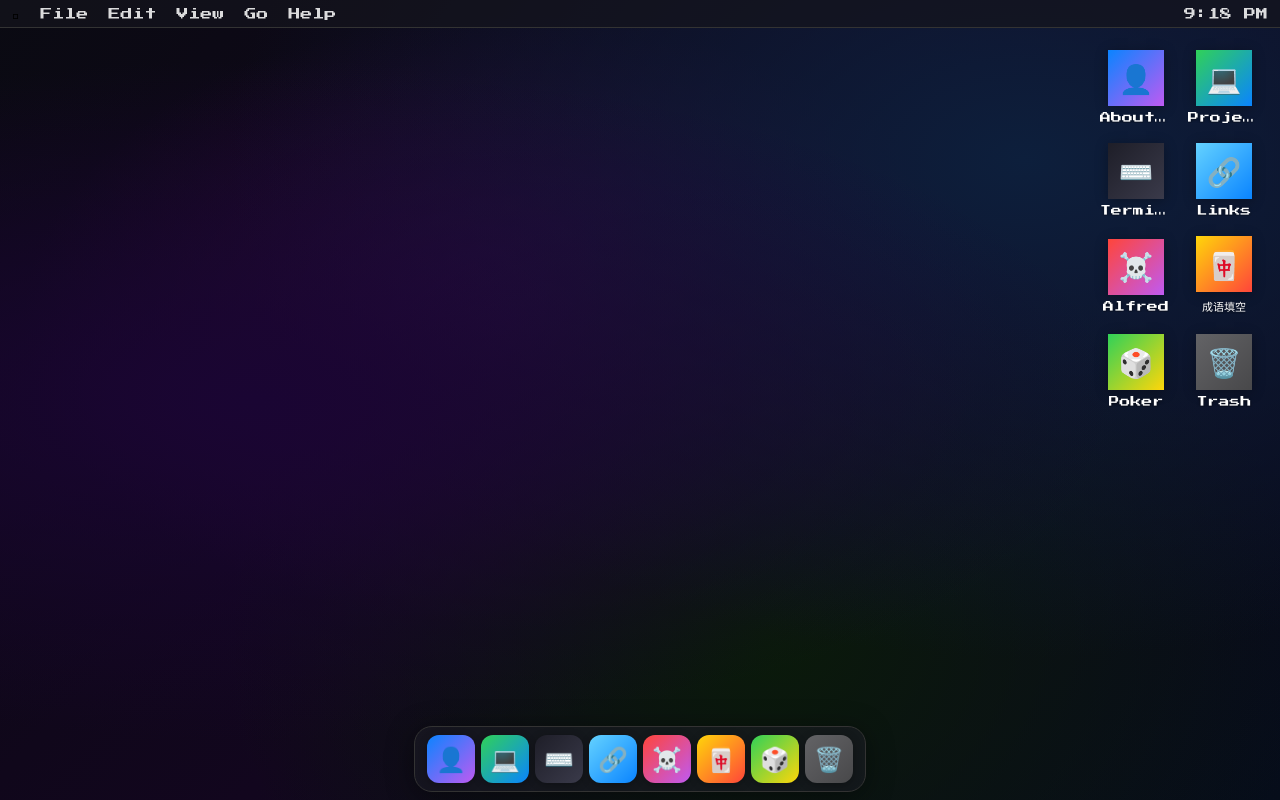
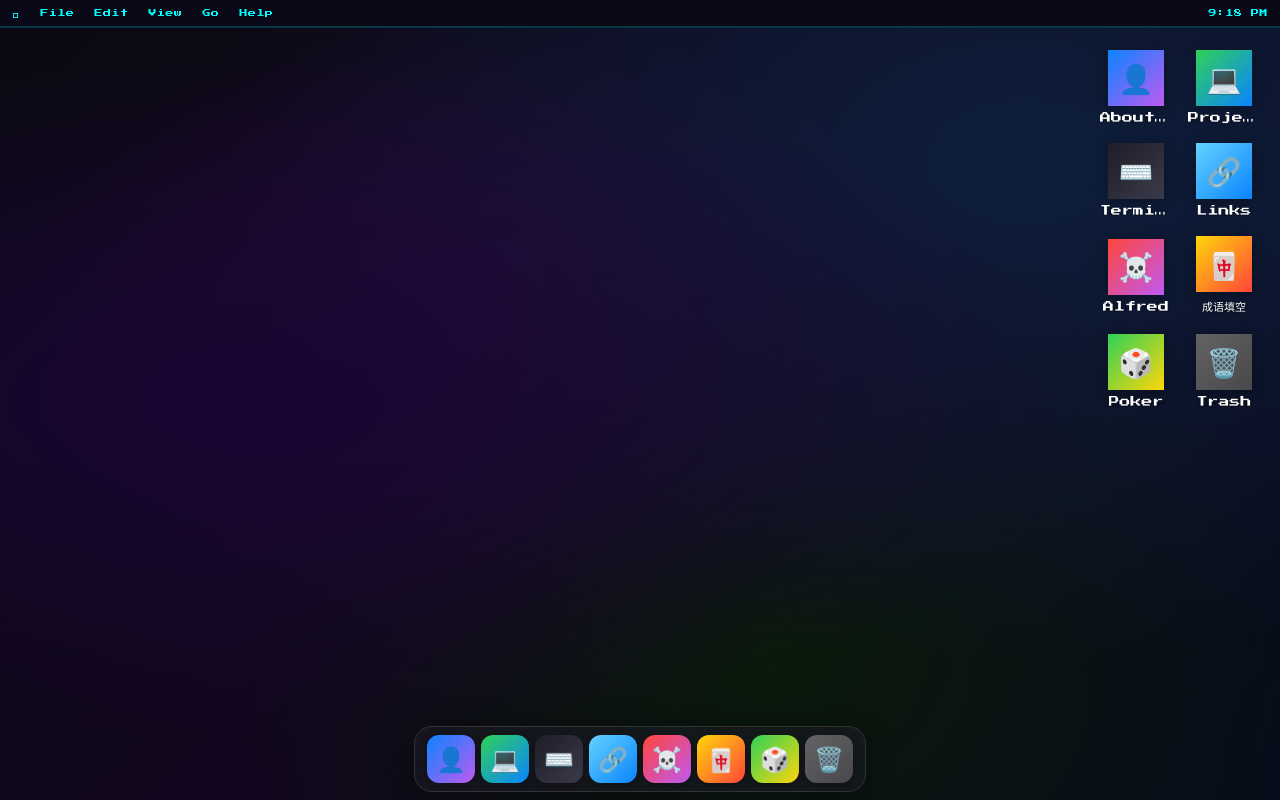
Before and after one commit to M1ngdaXie/MingdaOS, a React (Vite) app: page / in a window 1280 px wide. Built offline with nearby package versions, Linux system fonts and the light colour scheme.

Commit message:
feat(pixel): restyle menubar — opaque bg, cyan text, pixel border

```diff
--- a/src/components/MenuBar/MenuBar.css
+++ b/src/components/MenuBar/MenuBar.css
@@ -4,10 +4,8 @@
   left: 0;
   right: 0;
   height: var(--menubar-height);
-  background: rgba(20, 20, 28, 0.72);
-  backdrop-filter: var(--glass-blur);
-  -webkit-backdrop-filter: var(--glass-blur);
-  border-bottom: 1px solid var(--glass-border);
+  background: #080816;
+  border-bottom: 2px solid rgba(0, 255, 255, 0.2);
   display: flex;
   align-items: center;
   justify-content: space-between;
@@ -26,19 +24,20 @@
   font-size: 14px;
   margin-right: 8px;
   cursor: default;
+  color: var(--pixel-cyan);
 }
 
 .menubar-item {
-  font-size: 12px;
-  font-weight: 500;
-  color: rgba(255,255,255,0.85);
+  font-size: 8px;
+  font-weight: 400;
+  color: var(--pixel-cyan);
   padding: 2px 8px;
-  border-radius: 4px;
   cursor: default;
+  letter-spacing: 0.5px;
 }
 
 .menubar-item:hover {
-  background: rgba(255,255,255,0.1);
+  background: rgba(0, 255, 255, 0.15);
 }
 
 .menubar-right {
@@ -47,7 +46,7 @@
 }
 
 .menubar-clock {
-  font-size: 12px;
-  font-weight: 500;
-  color: rgba(255,255,255,0.85);
+  font-size: 8px;
+  color: var(--pixel-cyan);
+  letter-spacing: 0.5px;
 }
```
